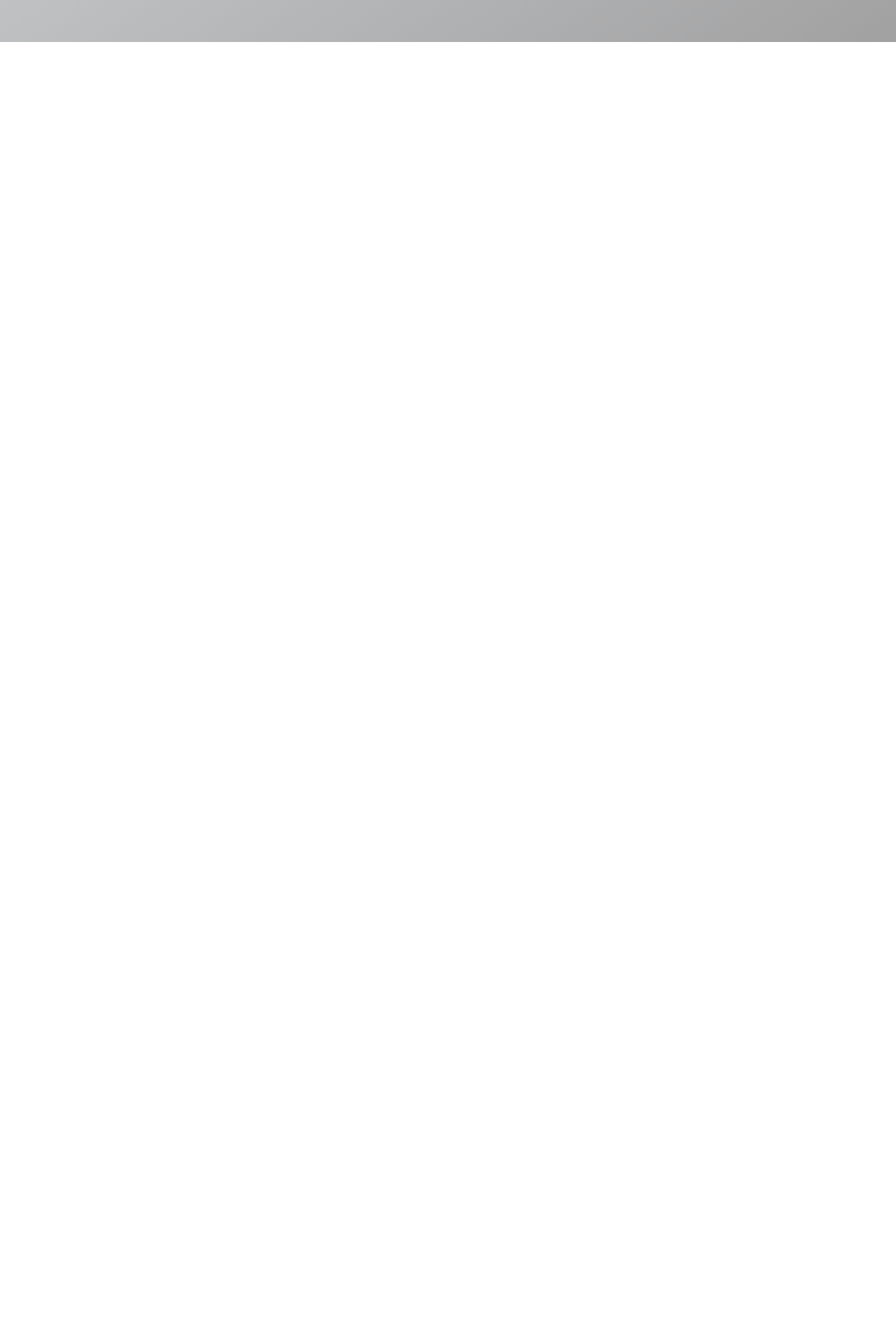
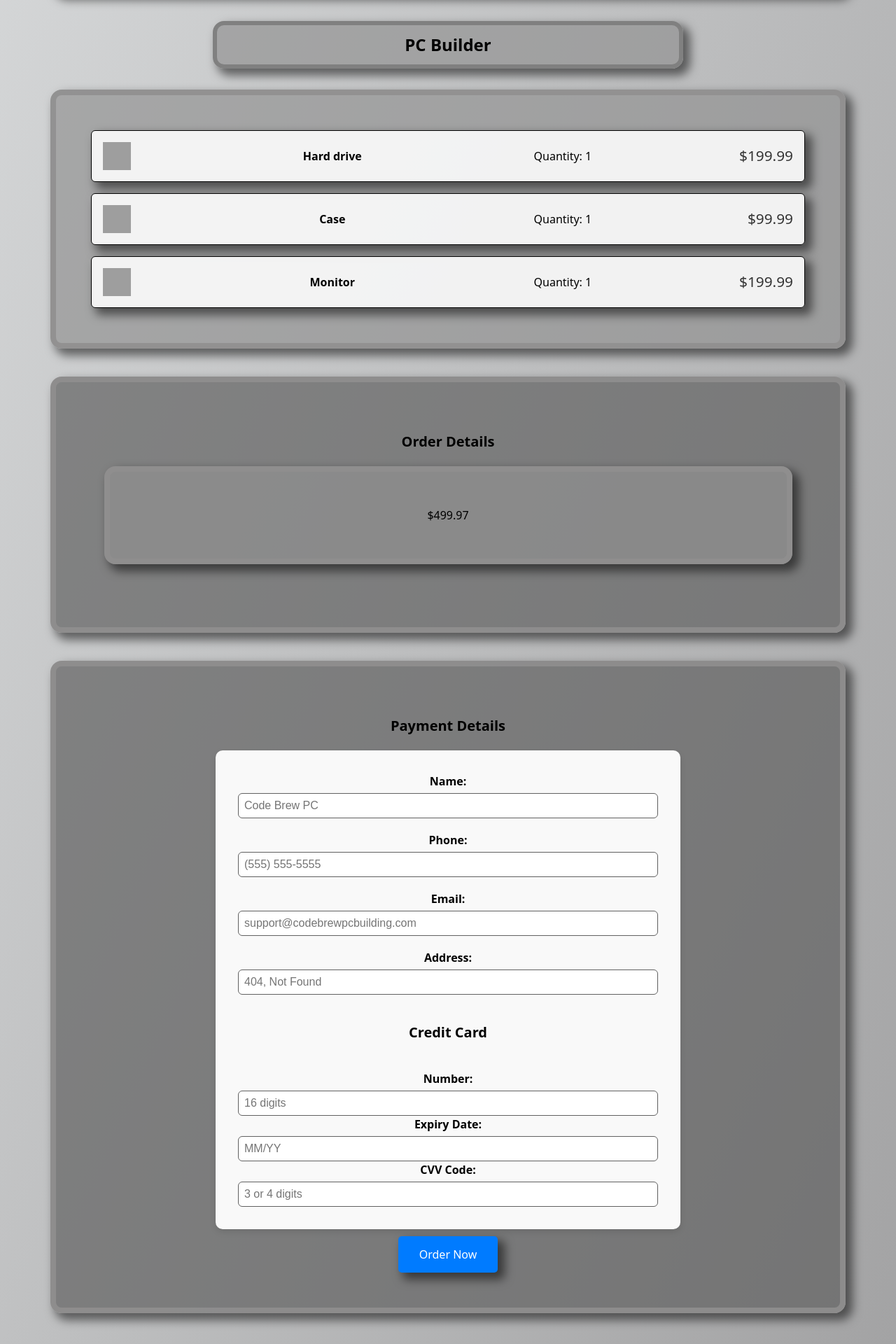
Before and after one commit to GallantJoseph/Final_Sprint-S2, a React (Vite) app in the folder finalsprint-s2/: page /Review in a window 1280 px wide. Shown: the part 740-2660 px from the top of the page at 70% size. Before the commit the page ends 800 px from the top, so only its background shows below. Built offline with nearby package versions, Linux system fonts and the light colour scheme; grey boxes are pictures that could not be loaded.

Commit message:
checkmark, review page with form, css
checkMark buttin in products
review page template
removed scaling images cart items
created form based on old cafe website

```diff
--- a/finalsprint-s2/src/components/Cart.css
+++ b/finalsprint-s2/src/components/Cart.css
@@ -1,5 +1,16 @@
 .cartcontainer {
   background-color: #919191ab;
+  border-radius: 16px;
+  border: 8px solid rgba(144, 143, 143, 0.888);
+  color: white;
+  padding: 50px;
+  text-align: center;
+  width: 85%;
+  margin: 20px auto 40px auto;
+  box-shadow: 8px 8px 14px 2px rgba(0, 0, 0, 0.529);
+}
+.backroundreview {
+  background-color: #5d5d5dab;
   border-radius: 16px;
   border: 8px solid rgba(144, 143, 143, 0.888);
   color: white;
@@ -75,13 +86,10 @@
   width: 40px;
   height: 40px;
   object-fit: fill;
-  transition: transform 0.5s ease;
+
   border: none;
 }
 
-.cartitemimage:hover {
-  transform: scale(5);
-}
 .cartheaders {
   text-align: center;
   background-color: #919191ab;
@@ -110,3 +118,49 @@
 .reviewbtn:hover {
   background-color: #0056b3;
 }
+/* === Order Form Styling === */
+
+form#orderForm {
+  display: flex;
+  flex-direction: column;
+  gap: 1.2rem;
+  background-color: #f9f9f9;
+  padding: 2rem;
+  border-radius: 10px;
+  box-shadow: 0 4px 10px rgba(0, 0, 0, 0.1);
+  max-width: 600px;
+  margin: auto;
+}
+
+.form-element {
+  display: flex;
+  flex-direction: column;
+}
+
+.form-element label {
+  font-weight: 600;
+  margin-bottom: 0.3rem;
+}
+
+.form-element input {
+  padding: 8px;
+  border-radius: 6px;
+  border: 1px solid #616161;
+  font-size: 16px;
+}
+
+.reviewbtn {
+  padding: 15px 30px;
+  font-size: 1rem;
+  color: white;
+  background-color: #007bff;
+  border: none;
+  cursor: pointer;
+  border-radius: 5px;
+  box-shadow: 8px 8px 14px 2px rgba(0, 0, 0, 0.529);
+  margin-top: 10px;
+}
+
+.reviewbtn:hover {
+  background-color: #0056b3;
+}
--- a/finalsprint-s2/src/components/Cart.jsx
+++ b/finalsprint-s2/src/components/Cart.jsx
@@ -1,4 +1,5 @@
 import React, { useEffect, useState } from "react";
+import { Link } from "react-router-dom";
 import "./Cart.css";
 
 const Cart = () => {
@@ -188,7 +189,9 @@ const Cart = () => {
           </div>
         )}
         <br />
-        <button className="reviewbtn">Review Your Order</button>
+        <Link to="/Review" className="reviewbtn">
+          Review Your Order
+        </Link>
       </div>
     </>
   );
--- a/finalsprint-s2/src/components/Review.jsx
+++ b/finalsprint-s2/src/components/Review.jsx
@@ -1,4 +1,194 @@
+import React, { useEffect, useState } from "react";
+import { Link } from "react-router-dom";
+import "./Cart.css";
+
 const Review = () => {
-  return <div>Review</div>;
+  const [cartItems, setCartItems] = useState([
+    {
+      id: "1",
+      name: "Hard drive",
+      price: 199.99,
+      quantity: 1,
+      image: "./src/assets/amd_tomas-malik-zijJwA_RtxY-unsplash.jpg",
+    },
+    {
+      id: "2",
+      name: "Case",
+      price: 99.99,
+      quantity: 1,
+      image: "./src/assets/amd_tomas-malik-zijJwA_RtxY-unsplash.jpg",
+    },
+    {
+      id: "3",
+      name: "Monitor",
+      price: 199.99,
+      quantity: 1,
+      image: "./src/assets/amd_tomas-malik-zijJwA_RtxY-unsplash.jpg",
+    },
+  ]);
+
+  // Calculate the total price
+  const calculateTotal = () => {
+    return cartItems.reduce((acc, item) => acc + item.price * item.quantity, 0);
+  };
+
+  return (
+    <>
+      <h2 className="cartheaders">Review Your Order</h2>
+
+      {/* Back to Cart Button */}
+      <div className="review-nav">
+        <Link to="/Cart" className="reviewbtn">
+          Back to Cart
+        </Link>
+      </div>
+      <h2 className="cartheaders">Cart</h2>
+      {/* Cart Items */}
+      <div className="cartcontainer">
+        {cartItems.length === 0 ? (
+          <p className="emptycart">No items in your cart yet.</p>
+        ) : (
+          <div className="cartlist">
+            {cartItems.map((item) => (
+              <div key={item.id} className="cartitem">
+                <img
+                  src={item.image}
+                  alt={item.name}
+                  className="cartitemimage"
+                />
+                <div className="cartpartname">{item.name}</div>
+                <div className="cartquantity">Quantity: {item.quantity}</div>
+                <div className="cartprice">
+                  ${(item.price * item.quantity).toFixed(2)}
+                </div>
+              </div>
+            ))}
+          </div>
+        )}
+      </div>
+      <h2 className="cartheaders">PC Builder</h2>
+      {/* Cart Items */}
+      <div className="cartcontainer">
+        {cartItems.length === 0 ? (
+          <p className="emptycart">No items in your cart yet.</p>
+        ) : (
+          <div className="cartlist">
+            {cartItems.map((item) => (
+              <div key={item.id} className="cartitem">
+                <img
+                  src={item.image}
+                  alt={item.name}
+                  className="cartitemimage"
+                />
+                <div className="cartpartname">{item.name}</div>
+                <div className="cartquantity">Quantity: {item.quantity}</div>
+                <div className="cartprice">
+                  ${(item.price * item.quantity).toFixed(2)}
+                </div>
+              </div>
+            ))}
+          </div>
+        )}
+      </div>
+      {/* Total Price */}
+      <div className="backroundreview">
+        <h3>Order Details</h3>
+        <div className="cartcontainer">
+          <div className="total-amount">${calculateTotal().toFixed(2)}</div>
+        </div>
+      </div>
+
+      {/* Payment Details */}
+      <div className="backroundreview">
+        <h3>Payment Details</h3>
+
+        <form id="orderForm">
+          <div className="form-element">
+            <label htmlFor="userFNameTextBox">Name:</label>
+            <input
+              type="text"
+              name="userFNameTextBox"
+              id="userFNameTextBox"
+              placeholder="Code Brew PC"
+            />
+          </div>
+          <div className="form-element">
+            <label htmlFor="userPhoneTextBox">Phone:</label>
+            <input
+              type="text"
+              name="userPhoneTextBox"
+              id="userPhoneTextBox"
+              placeholder="(555) 555-5555"
+            />
+          </div>
+          <div className="form-element">
+            <label htmlFor="userEmailTextBox">Email:</label>
+            <input
+              type="text"
+              name="userEmailTextBox"
+              id="userEmailTextBox"
+              placeholder="support@codebrewpcbuilding.com"
+            />
+          </div>
+          <div className="form-element">
+            <label htmlFor="userAddressTextBox">Address:</label>
+            <input
+              type="text"
+              name="userAddressTextBox"
+              id="userAddressTextBox"
+              placeholder="404, Not Found"
+            />
+          </div>
+
+          <h3>Credit Card</h3>
+
+          <div id="credit-card-info">
+            <div className="form-element">
+              <label htmlFor="creditCardNumberTextBox">Number:</label>
+              <input
+                type="text"
+                name="creditCardNumberTextBox"
+                id="creditCardNumberTextBox"
+                maxLength="16"
+                placeholder="16 digits"
+              />
+            </div>
+            <div className="form-element">
+              <label htmlFor="expiryDateTextBox">Expiry Date:</label>
+              <input
+                type="text"
+                name="expiryDateTextBox"
+                id="expiryDateTextBox"
+                maxLength="5"
+                placeholder="MM/YY"
+              />
+            </div>
+            <div className="form-element">
+              <label htmlFor="cvvCodeTextBox">CVV Code:</label>
+              <input
+                type="text"
+                name="cvvCodeTextBox"
+                id="cvvCodeTextBox"
+                maxLength="4"
+                placeholder="3 or 4 digits"
+              />
+            </div>
+          </div>
+        </form>
+        {/* Checkout Button */}
+        <div className="checkout-section">
+          <button
+            className="reviewbtn"
+            onClick={() => {
+              alert("Order is on the way");
+            }}
+          >
+            Order Now
+          </button>
+        </div>
+      </div>
+    </>
+  );
 };
+
 export default Review;
--- a/finalsprint-s2/src/components/products/Category.css
+++ b/finalsprint-s2/src/components/products/Category.css
@@ -65,6 +65,7 @@
 .addtocartdisabledbtn,
 .addtocartdisabledbtn:hover {
   background-color: #700;
+  cursor: not-allowed;
 }
 
 .instock {
@@ -88,3 +89,13 @@
   padding: 10px 30px;
   box-shadow: 8px 8px 14px 2px rgba(0, 0, 0, 0.529);
 }
+
+.addtocartbtn.added {
+  background-color: #28a745;
+  color: white;
+  pointer-events: none;
+}
+
+.addtocartbtn.added:hover {
+  background-color: #28a745;
+}
```
Also changed, not shown: finalsprint-s2/src/components/products/Category.jsx (+51 -25 lines).
